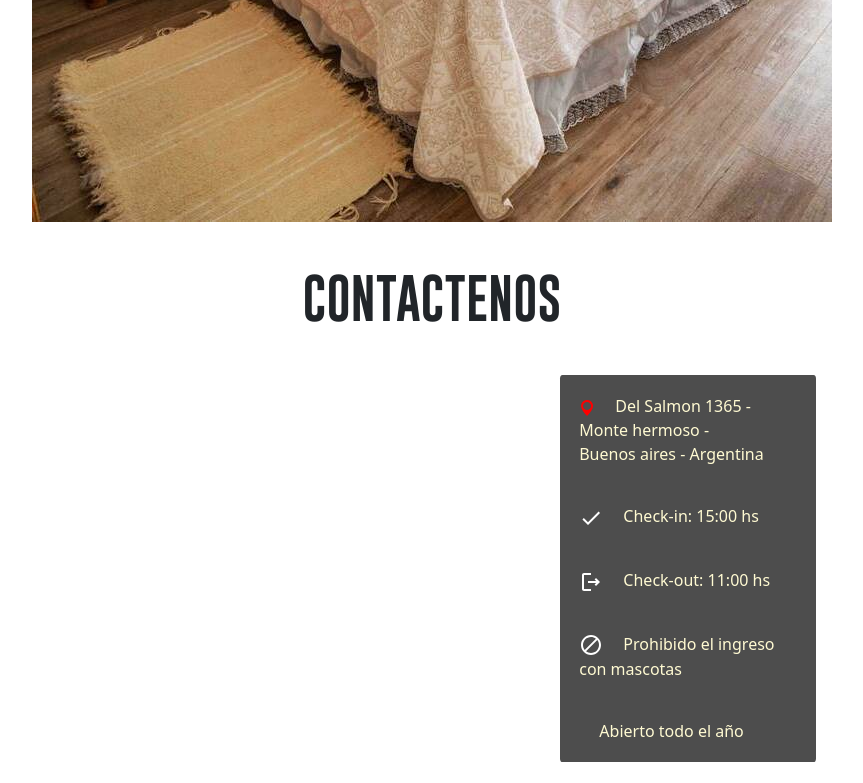
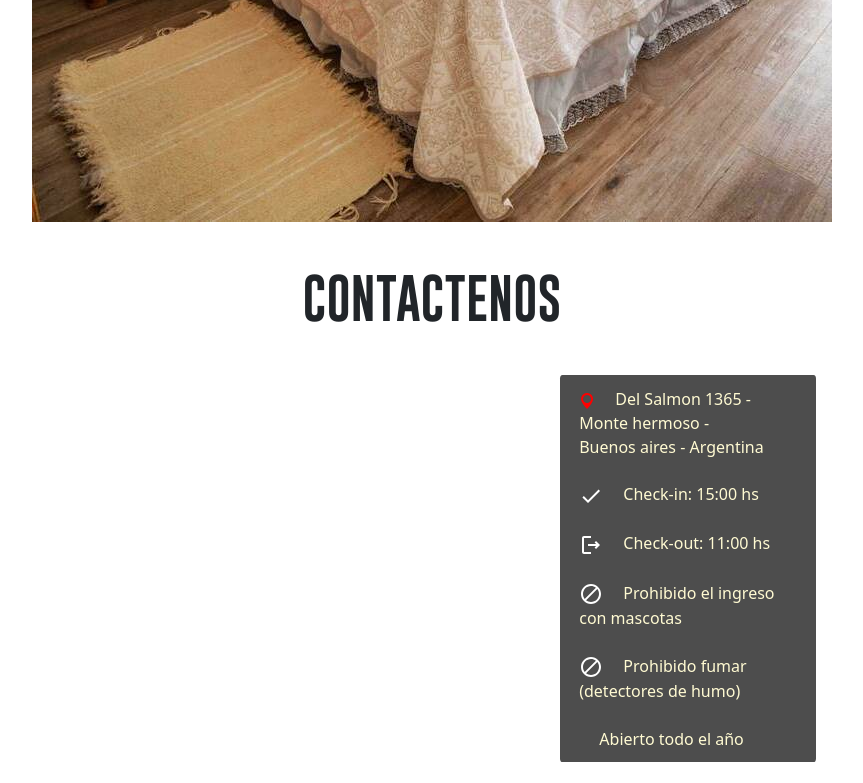
Before and after one commit to aspolchi2/project-x, a website: page index.html in a window 1280 px wide. Shown: the part 2067-2850 px from the top of the page, without its empty margins (208-1071 px from the left). Drawn offline with nearby package versions, Linux system fonts and the light colour scheme; a script that the page names is missing.

Commit message:
Update index.html

```diff
--- a/index.html
+++ b/index.html
@@ -318,6 +318,8 @@ en todos los ambientes</p>
   <p><img src="./img/check_white_24dp.svg" alt=""> Check-in: 15:00 hs</p>
   <p><img src="./img/logout_white_24dp.svg" alt=""> Check-out: 11:00 hs</p>
   <p><img src="./img/block_white_24dp.svg" alt=""> Prohibido el ingreso con mascotas</p>
+  <p><img src="./img/block_white_24dp.svg" alt=""> Prohibido fumar (detectores de humo)</p>
+
 
   <p><img src="./img/apartment_white_24dp.svg" alt=""> Abierto todo el año</p>
 
```
